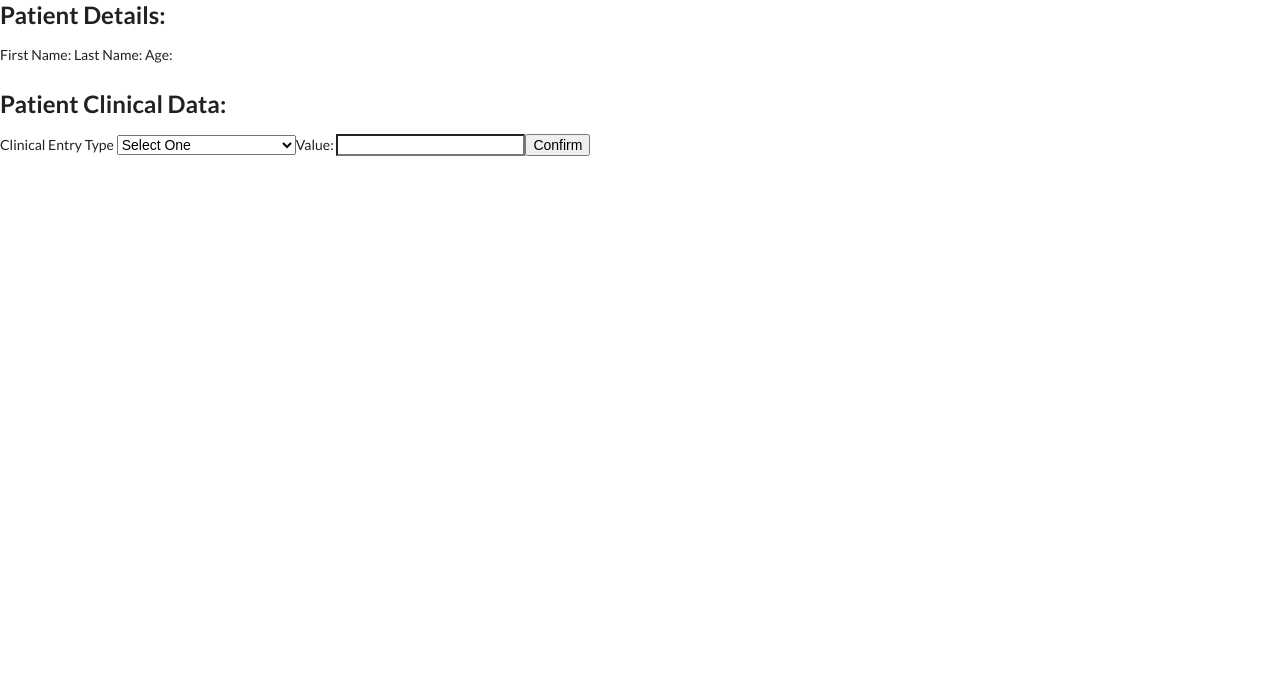
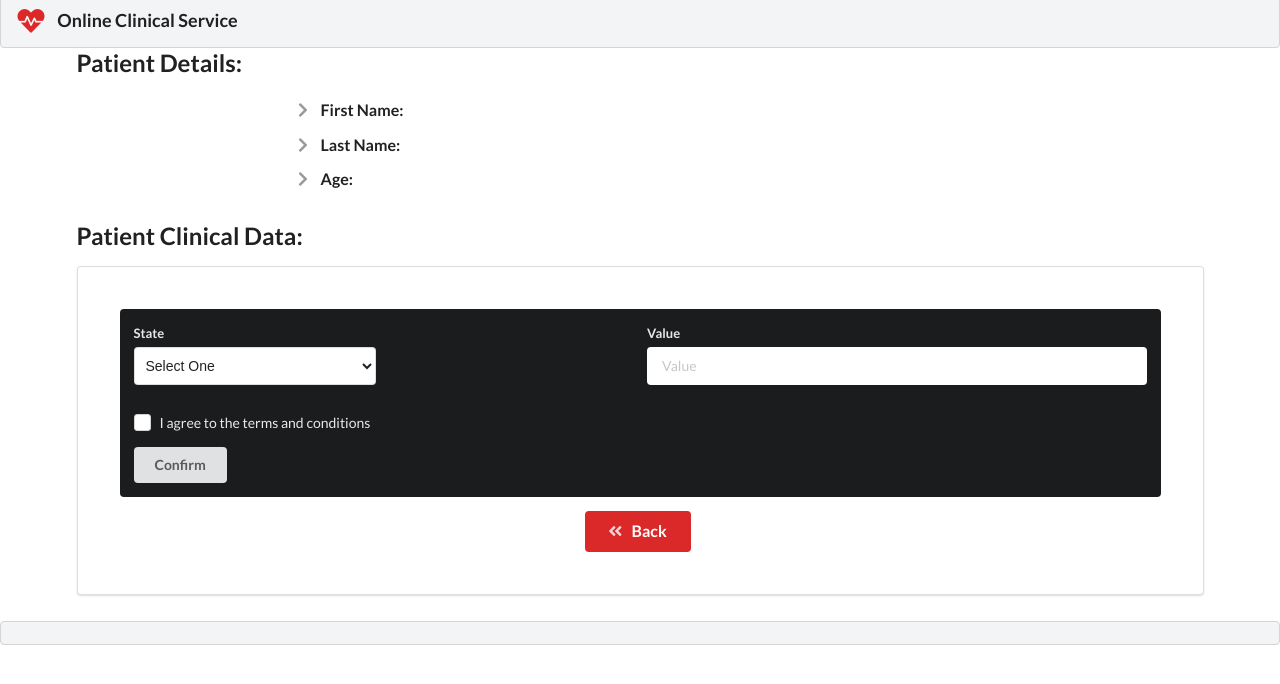
Before and after one commit to DilanMadhusanka/Patient-Clinical-Project, a React (Create React App) app in the folder clinicalsapp/: page /patientDetails/1 in a window 1280 px wide. Shown: the top 684 px of the page. Built offline with nearby package versions, Linux system fonts and the light colour scheme; no server answers.

Commit message:
add Back button to CollectClinicals component

```diff
--- a/clinicalsapp/src/components/CollectClinicals.js
+++ b/clinicalsapp/src/components/CollectClinicals.js
@@ -1,6 +1,9 @@
 import React from 'react';
 import axios from 'axios';
 import { toast } from 'react-toastify';
+import Header from './Header';
+import Footer from './Footer'
+import { Link } from 'react-router-dom';
 
 class CollectClinicals extends React.Component {
     state = {}
@@ -27,21 +30,76 @@ class CollectClinicals extends React.Component {
     render() {
         return (
             <div>
+                <Header />
+                <div className="ui container">
                     <h2>Patient Details:</h2>
-                First Name: {this.state.firstName}
-                Last Name: {this.state.lastName}
-                Age: {this.state.age}
+                    <div class="ui text container">
+                        <div class="ui middle aligned selection list">
+                            <div class="item">
+                                <i class="chevron right icon"></i>
+                                <div class="content">
+                                    <div class="header">First Name: {this.state.firstName}</div>
+                                </div>
+                            </div>
+                            <div class="item">
+                                <i class="chevron right icon"></i>
+                                <div class="content">
+                                    <div class="header">Last Name: {this.state.lastName}</div>
+                                </div>
+                            </div>
+                            <div class="item">
+                                <i class="chevron right icon"></i>
+                                <div class="content">
+                                    <div class="header">Age: {this.state.age}</div>
+                                </div>
+                            </div>
+                        </div>
+                    </div>
                     <h2>Patient Clinical Data:</h2>
-                <form>
-                    Clinical Entry Type <select onChange={(event) => { this.componentName = event.target.value }}>
-                        <option>Select One</option>
+                    <div class="ui very padded segment">
+                        <p>
+                            <form className="ui form">
+                                <div class="ui inverted segment">
+                                    <div class="ui inverted form">
+                                        <div class="two fields">
+                                            <div class="field">
+                                                <div class="two fields">
+                                                    <div class="field">
+                                                        <label>State</label>
+                                                        <select class="ui fluid dropdown" onChange={(event) => { this.componentName = event.target.value }}>
+                                                            <option value="">Select One</option>
                                                             <option value="bp">Blood Pressure(Sys/Dys)</option>
                                                             <option value="hw">Height/Weight</option>
-                        <option value="heartRate">Heart Rate</option>
+                                                            <option value="heartrate">Heart Rate</option>
                                                         </select>
-                    Value: <input type="text" name="componentValue" onChange={(event) => { this.componentValue = event.target.value }} />
-                    <button onClick={this.handleSubmit.bind(this)} >Confirm</button>
+                                                    </div>
+                                                </div>
+                                            </div>
+                                            <div class="field">
+                                                <label>Value</label>
+                                                <input placeholder="Value" type="text" name="componentValue" onChange={(event) => { this.componentValue = event.target.value }} />
+                                            </div>
+                                        </div>
+                                        <div class="inline field">
+                                            <div class="ui checkbox">
+                                                <input type="checkbox" tabindex="0" class="hidden" />
+                                                <label>I agree to the terms and conditions</label>
+                                            </div>
+                                        </div>
+                                        <button className="ui submit button" onClick={this.handleSubmit.bind(this)} >Confirm</button>
+                                    </div>
+                                </div>
                             </form>
+                        </p>
+                        <div className="ui center aligned container">
+                            <Link class="large ui red button" to="/">
+                                <i className="ui angle double left icon"/>
+                                Back
+                            </Link>
+                        </div>
+                    </div>
+                </div>
+                <Footer />
             </div>
         )
     }
--- a/clinicalsapp/src/components/Home.js
+++ b/clinicalsapp/src/components/Home.js
@@ -17,13 +17,14 @@ class Home extends React.Component {
     render() {
         return (
             <div>
-                <Header/>
+                <Header />
                 <div className="ui container">
                     <h1 className="ui huge center aligned icon header">
                         <i className="circular users icon"></i>
                     Patients
                 </h1>
-                    <table className="ui celled table">
+                    <div className="ui segment">
+                        <table className="ui selectable celled inverted table">
                             <thead>
                                 <tr>
                                     <th>Id</th>
@@ -38,11 +39,12 @@ class Home extends React.Component {
                                 {this.state.patientData.map(patient => <RowCreator key={patient.id} item={patient} />)}
                             </tbody>
                         </table>
+                    </div>
                     <div className="ui center aligned container">
                         <Link to={'/addPatient'} className="ui huge red button"><i className="icon user" /> Register Patient</Link>
                     </div>
                 </div>
-                <Footer/>
+                <Footer />
             </div>
         )
     }
```
Lines whose indentation alone changed are shown as unchanged.
